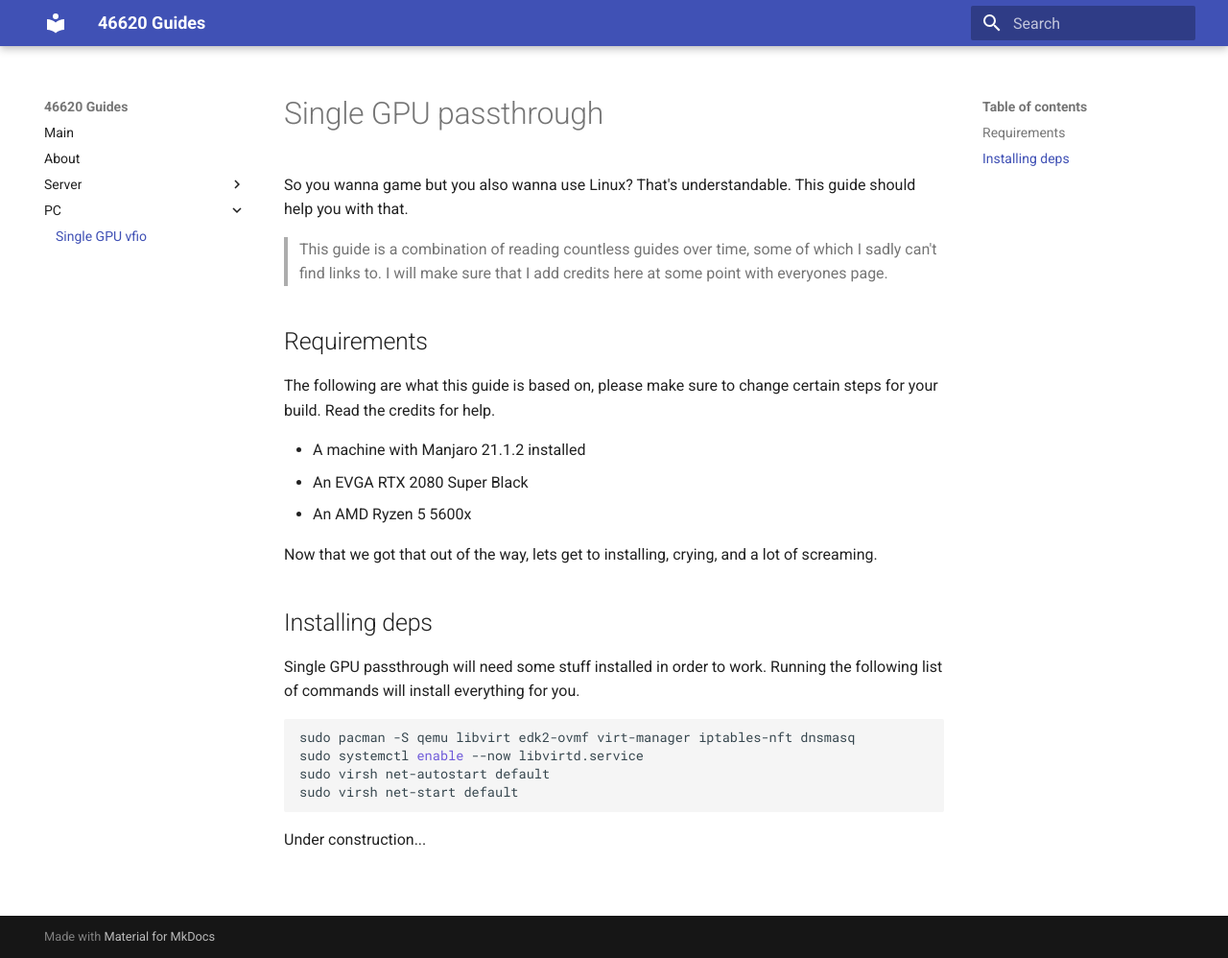
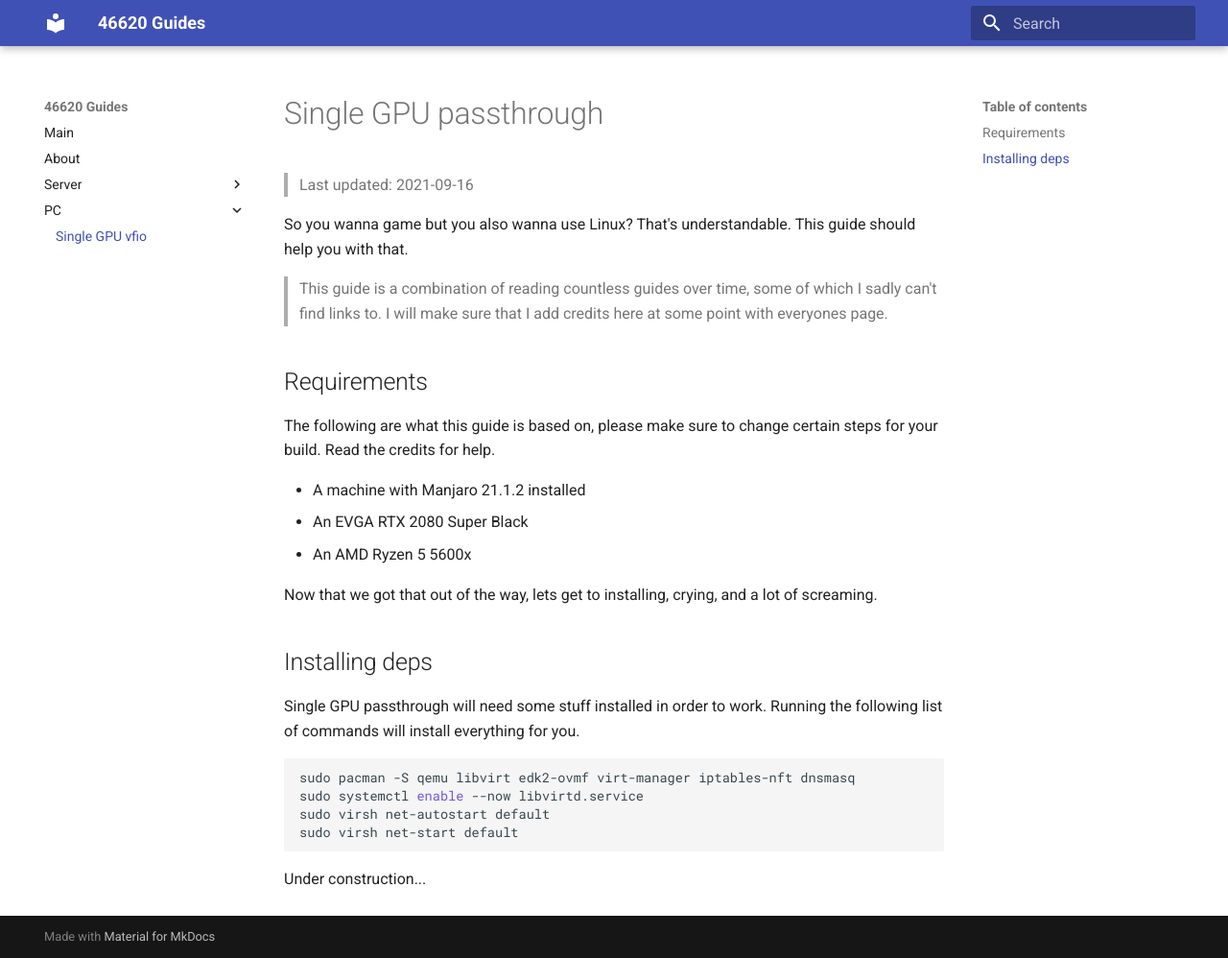
Before and after one commit to 46620/guides, an MkDocs documentation site: the page built from docs/machine/1gpu_pass.md, in a window 1280 px wide and 998 px high. Shown: the whole window at 96% size. Built offline with MkDocs 1.6.1 and Material for MkDocs 9.7.7, drawn with Linux system fonts in a browser that asks for light colours.

Commit message:
add update time

```diff
--- a/docs/machine/1gpu_pass.md
+++ b/docs/machine/1gpu_pass.md
@@ -1,5 +1,8 @@
 # Single GPU passthrough
+> Last updated: 2021-09-16
+
 So you wanna game but you also wanna use Linux? That's understandable. This guide should help you with that.
+
 > This guide is a combination of reading countless guides over time, some of which I sadly can't find links to. I will make sure that I add credits here at some point with everyones page.
 
 ## Requirements
```
